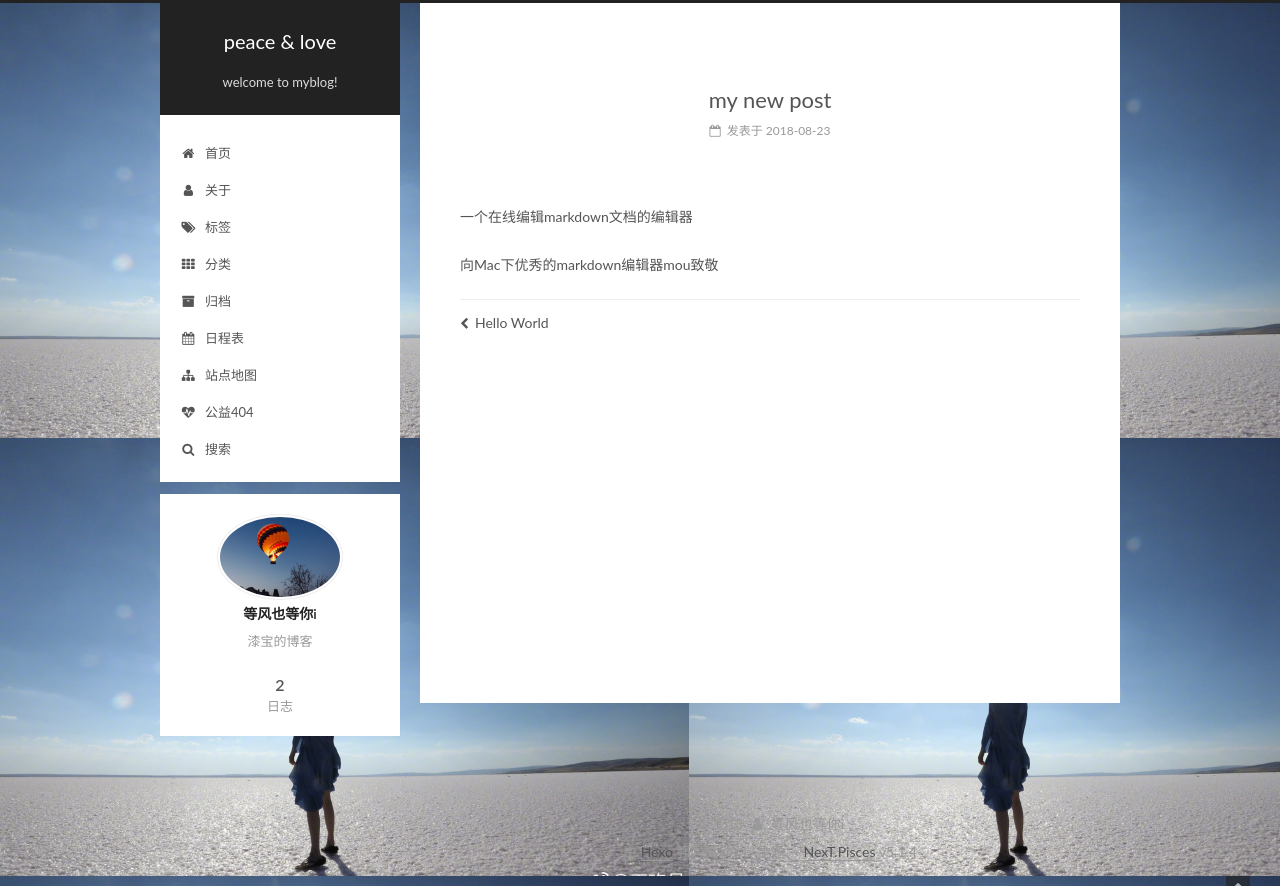
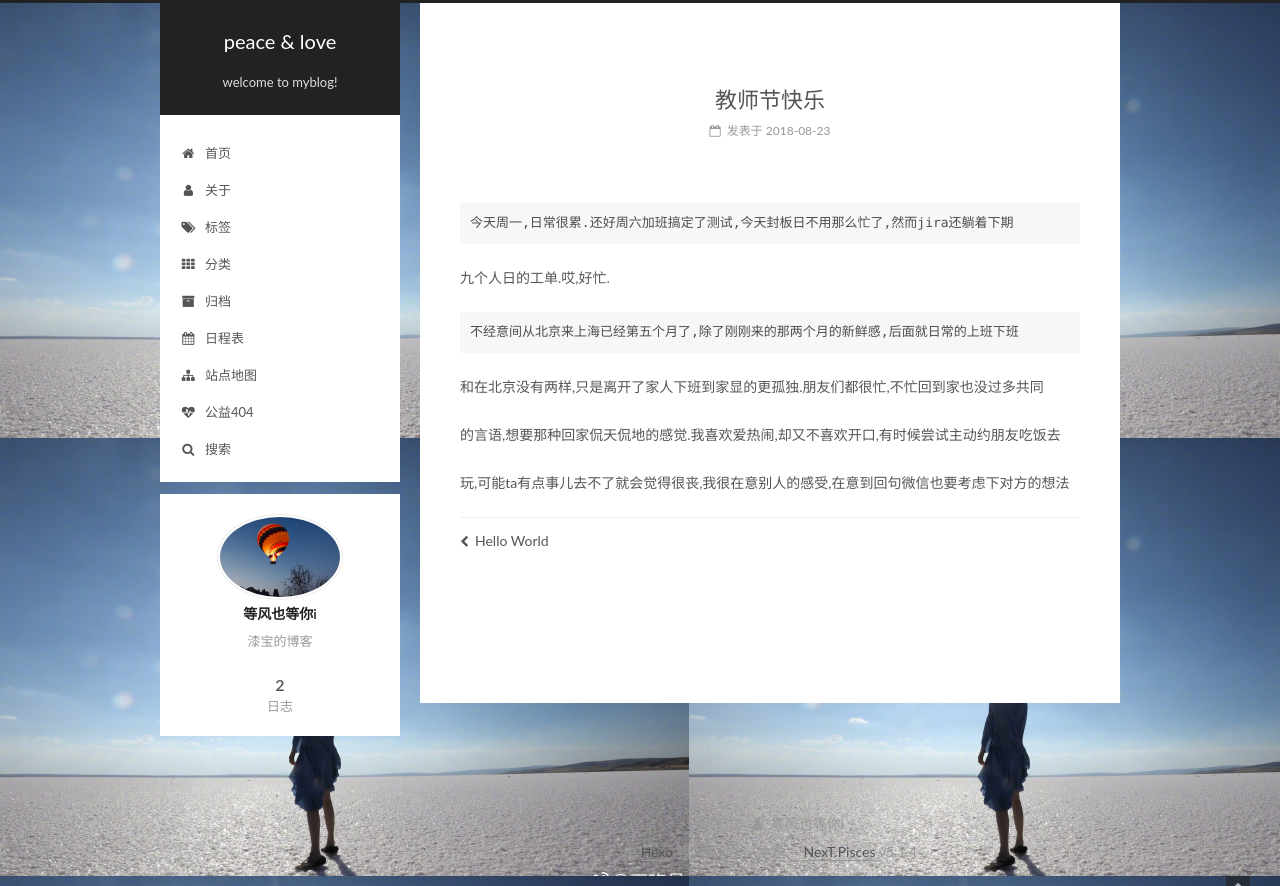
Before and after one commit to qixw/qixw.github.io, a plain HTML site: page 2018/08/23/my-new-post/index.html in a window 1280 px wide. Drawn offline with Linux system fonts and the light colour scheme.

Commit message:
Site updated: 2018-09-10 10:52:13

```diff
--- a/2018/08/23/my-new-post/index.html
+++ b/2018/08/23/my-new-post/index.html
@@ -79,17 +79,17 @@
 
 
 
-<meta name="description" content="一个在线编辑markdown文档的编辑器 向Mac下优秀的markdown编辑器mou致敬">
+<meta name="description" content="今天周一,日常很累.还好周六加班搞定了测试,今天封板日不用那么忙了,然而jira还躺着下期 九个人日的工单.哎,好忙. 不经意间从北京来上海已经第五个月了,除了刚刚来的那两个月的新鲜感,后面就日常的上班下班 和在北京没有两样,只是离开了家人下班到家显的更孤独.朋友们都很忙,不忙回到家也没过多共同 的言语,想要那种回家侃天侃地的感觉.我喜欢爱热闹,却又不喜欢开口,有时候尝试主动约朋友吃饭去 玩,可能">
 <meta property="og:type" content="article">
-<meta property="og:title" content="my new post">
+<meta property="og:title" content="教师节快乐">
 <meta property="og:url" content="http://yoursite.com/2018/08/23/my-new-post/index.html">
 <meta property="og:site_name" content="peace &amp; love">
-<meta property="og:description" content="一个在线编辑markdown文档的编辑器 向Mac下优秀的markdown编辑器mou致敬">
+<meta property="og:description" content="今天周一,日常很累.还好周六加班搞定了测试,今天封板日不用那么忙了,然而jira还躺着下期 九个人日的工单.哎,好忙. 不经意间从北京来上海已经第五个月了,除了刚刚来的那两个月的新鲜感,后面就日常的上班下班 和在北京没有两样,只是离开了家人下班到家显的更孤独.朋友们都很忙,不忙回到家也没过多共同 的言语,想要那种回家侃天侃地的感觉.我喜欢爱热闹,却又不喜欢开口,有时候尝试主动约朋友吃饭去 玩,可能">
 <meta property="og:locale" content="zh-Hans">
-<meta property="og:updated_time" content="2018-08-23T09:24:12.034Z">
+<meta property="og:updated_time" content="2018-09-10T02:51:12.421Z">
 <meta name="twitter:card" content="summary">
-<meta name="twitter:title" content="my new post">
-<meta name="twitter:description" content="一个在线编辑markdown文档的编辑器 向Mac下优秀的markdown编辑器mou致敬">
+<meta name="twitter:title" content="教师节快乐">
+<meta name="twitter:description" content="今天周一,日常很累.还好周六加班搞定了测试,今天封板日不用那么忙了,然而jira还躺着下期 九个人日的工单.哎,好忙. 不经意间从北京来上海已经第五个月了,除了刚刚来的那两个月的新鲜感,后面就日常的上班下班 和在北京没有两样,只是离开了家人下班到家显的更孤独.朋友们都很忙,不忙回到家也没过多共同 的言语,想要那种回家侃天侃地的感觉.我喜欢爱热闹,却又不喜欢开口,有时候尝试主动约朋友吃饭去 玩,可能">
 
 
 
@@ -125,7 +125,7 @@
 
 
 
-  <title>my new post | peace & love</title>
+  <title>教师节快乐 | peace & love</title>
 
 
 
@@ -343,7 +343,7 @@
 
 
 
-          <h1 class="post-title" itemprop="name headline">my new post</h1>
+          <h1 class="post-title" itemprop="name headline">教师节快乐</h1>
 
 
         <div class="post-meta">
@@ -393,8 +393,12 @@
 
 
 
-        <p>一个在线编辑markdown文档的编辑器</p>
-<p>向Mac下优秀的markdown编辑器mou致敬</p>
+        <pre><code>今天周一,日常很累.还好周六加班搞定了测试,今天封板日不用那么忙了,然而jira还躺着下期
+</code></pre><p>九个人日的工单.哎,好忙.</p>
+<pre><code>不经意间从北京来上海已经第五个月了,除了刚刚来的那两个月的新鲜感,后面就日常的上班下班
+</code></pre><p>和在北京没有两样,只是离开了家人下班到家显的更孤独.朋友们都很忙,不忙回到家也没过多共同</p>
+<p>的言语,想要那种回家侃天侃地的感觉.我喜欢爱热闹,却又不喜欢开口,有时候尝试主动约朋友吃饭去</p>
+<p>玩,可能ta有点事儿去不了就会觉得很丧,我很在意别人的感受,在意到回句微信也要考虑下对方的想法</p>
 
 
     </div>
--- a/css/main.css
+++ b/css/main.css
@@ -1832,7 +1832,7 @@ pre .javascript .function {
   width: 4px;
   height: 4px;
   border-radius: 50%;
-  background: #814f63;
+  background: #b329ff;
 }
 .links-of-blogroll {
   font-size: 13px;
```
Also changed, not shown: 2018/07/24/hello-world/index.html (+2 -2 lines), archives/2018/08/index.html (+1 -1 lines), archives/2018/index.html (+1 -1 lines), archives/index.html (+1 -1 lines), index.html (+7 -3 lines).
